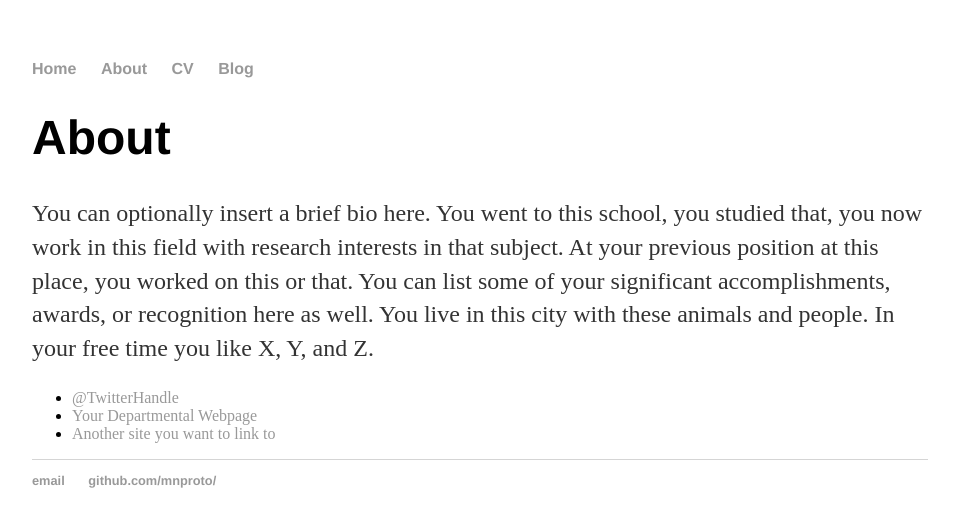
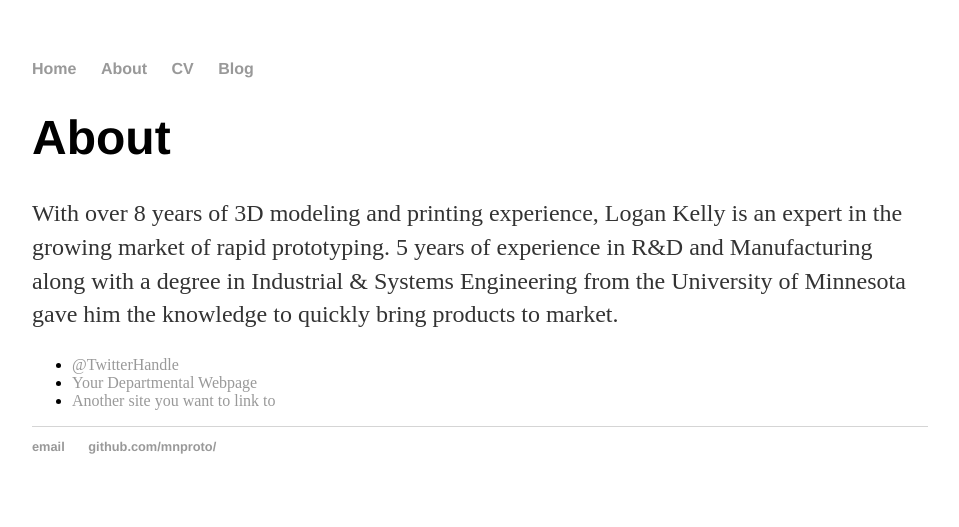
Before and after one commit to mnproto/mnproto.github.io, a Jekyll site: the page built from about/index.html, in a window 1280 px wide. Shown: the top 527 px of the page, without its empty margins (160-1119 px from the left). Built offline with Jekyll 4.4.1, drawn with Linux system fonts in a browser that asks for light colours.

Commit message:
updated info

```diff
--- a/about/index.html
+++ b/about/index.html
@@ -5,7 +5,7 @@ title: About Logan Kelly
 
 		<div class="about">
 			<h1>About</h1>
-			<p>You can optionally insert a brief bio here. You went to this school, you studied that, you now work in this field with research interests in that subject. At your previous position at this place, you worked on this or that. You can list some of your significant accomplishments, awards, or recognition here as well. You live in this city with these animals and people. In your free time you like X, Y, and Z.</p>
+			<p>With over 8 years of 3D modeling and printing experience, Logan Kelly is an expert in the growing market of rapid prototyping. 5 years of experience in R&D and Manufacturing along with a degree in Industrial & Systems Engineering from the University of Minnesota gave him the knowledge to quickly bring products to market.</p>
 
 			<ul class="contacts">
 				<li><a href="#">@TwitterHandle</a></li>
```
